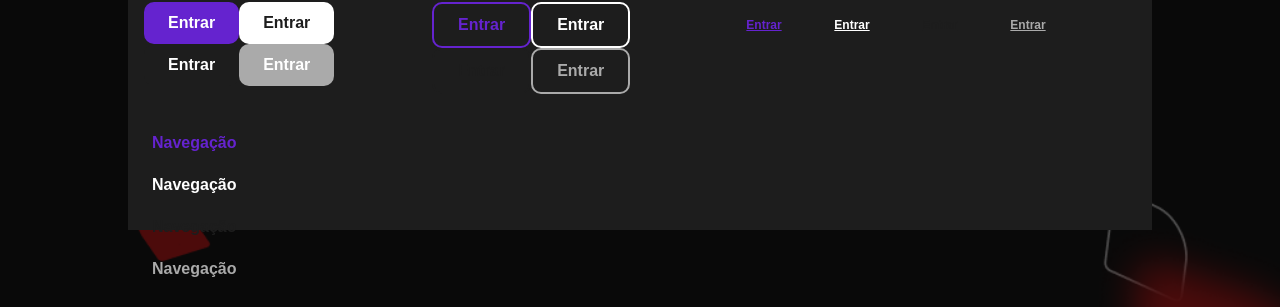
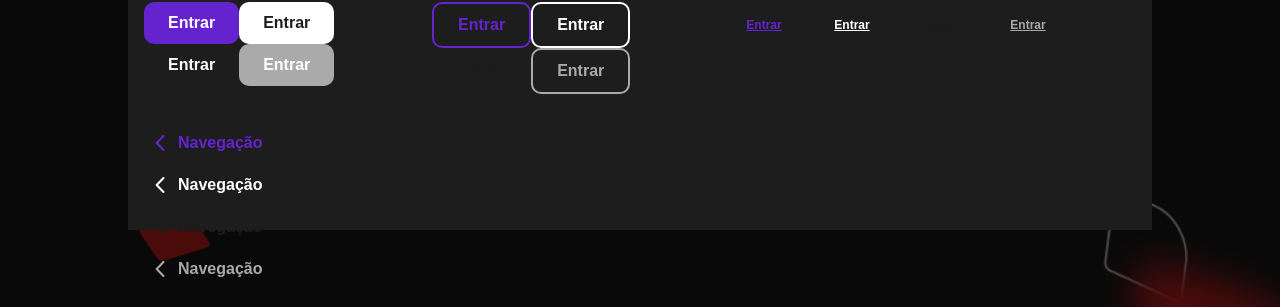
Before and after one commit to midianinja/ida-react-ssr, a Next.js app: page / in a window 1280 px wide. Shown: the part 490-797 px from the top of the page. Built offline with nearby package versions, Linux system fonts and the light colour scheme; a web font is replaced by a local one.

Commit message:
feat: implementação do botões

```diff
--- a/src/components/atoms/button/Button.jsx
+++ b/src/components/atoms/button/Button.jsx
@@ -1,4 +1,3 @@
-import { useTheme } from "styled-components";
 import PropTypes from "prop-types";
 
 import { ArrowLeftIcon } from "../icon";
@@ -26,12 +25,11 @@ const handleLinkWrapping = (Component, props) => {
     ...rest,
   };
 
-  const button =
-    typeof Component === "object" ? (
-      React.cloneElement(Component, { ...buttonsProps })
-    ) : (
-      <Component {...buttonsProps} />
-    );
+  const button = React.isValidElement(Component) ? (
+    React.cloneElement(Component, { ...buttonsProps })
+  ) : (
+    <Component {...buttonsProps} />
+  );
 
   if (href)
     return (
@@ -47,21 +45,20 @@ const handleLinkWrapping = (Component, props) => {
   return button;
 };
 
-const PrimaryButton = (props) =>
-  handleLinkWrapping(<StyledPrimaryButton />, props);
+const PrimaryButton = (props) => handleLinkWrapping(StyledPrimaryButton, props);
 const SecondaryButton = (props) =>
-  handleLinkWrapping(<StyledSecondaryButton />, props);
+  handleLinkWrapping(StyledSecondaryButton, props);
 const TertiaryButton = (props) =>
-  handleLinkWrapping(<StyledTertiaryButton />, props);
-const NavigationButton = (props) =>
+  handleLinkWrapping(StyledTertiaryButton, props);
+const NavigationButton = ({ children, ...props }) =>
   handleLinkWrapping(
     <StyledNavigationButton {...props}>
       <ArrowLeftIcon
         style={{ marginRight: 10 }}
-        color={props.variant}
-        size={14}
+        color={props.disabled ? "muted" : props.variant}
+        size={16}
       />
-      {props.children}
+      {children}
     </StyledNavigationButton>,
     props
   );
```
